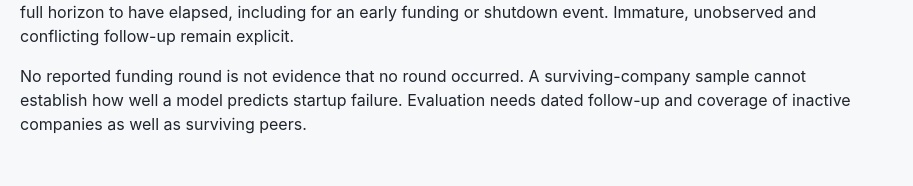
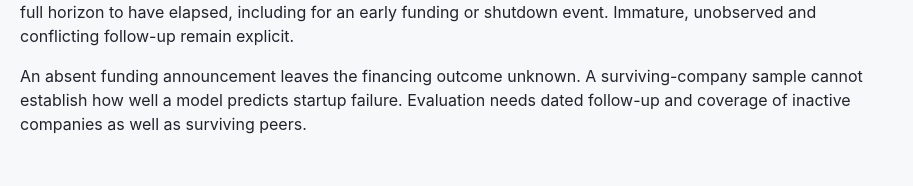
Before and after one commit to bevynfernandes/oxhack2026, a React (Vite) app in the folder frontend/: page /methodology in a window 1280 px wide. Shown: the part 1691-1877 px from the top of the page, without its empty margins (0-913 px from the left). Built offline with nearby package versions, Linux system fonts and the light colour scheme; what openapi-fetch would draw is missing.

Commit message:
Clarify unknown financing outcomes after policy review

```diff
--- a/frontend/src/pages/methodology/MethodologyPage.tsx
+++ b/frontend/src/pages/methodology/MethodologyPage.tsx
@@ -118,7 +118,7 @@ export default function MethodologyPage() {
           unobserved and conflicting follow-up remain explicit.
         </p>
         <p>
-          No reported funding round is not evidence that no round occurred. A
+          An absent funding announcement leaves the financing outcome unknown. A
           surviving-company sample cannot establish how well a model predicts
           startup failure. Evaluation needs dated follow-up and coverage of
           inactive companies as well as surviving peers.
```
